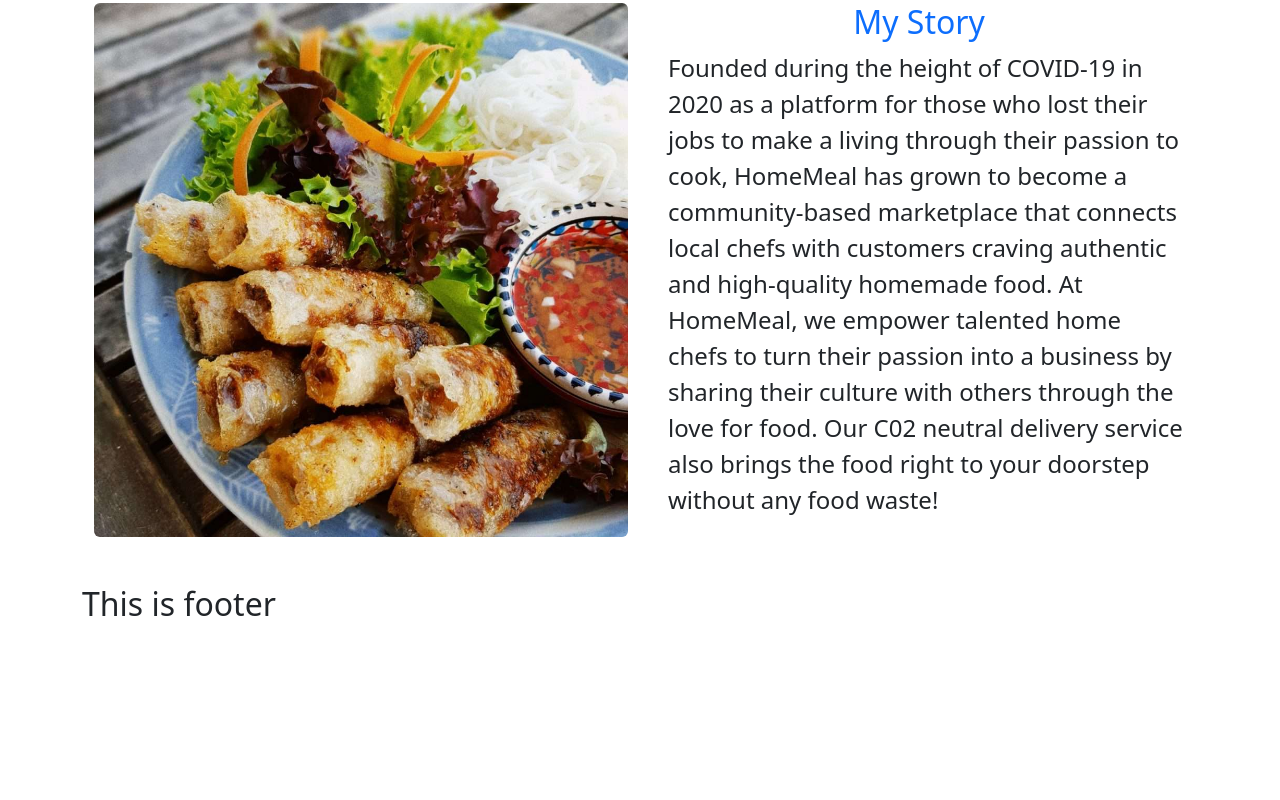
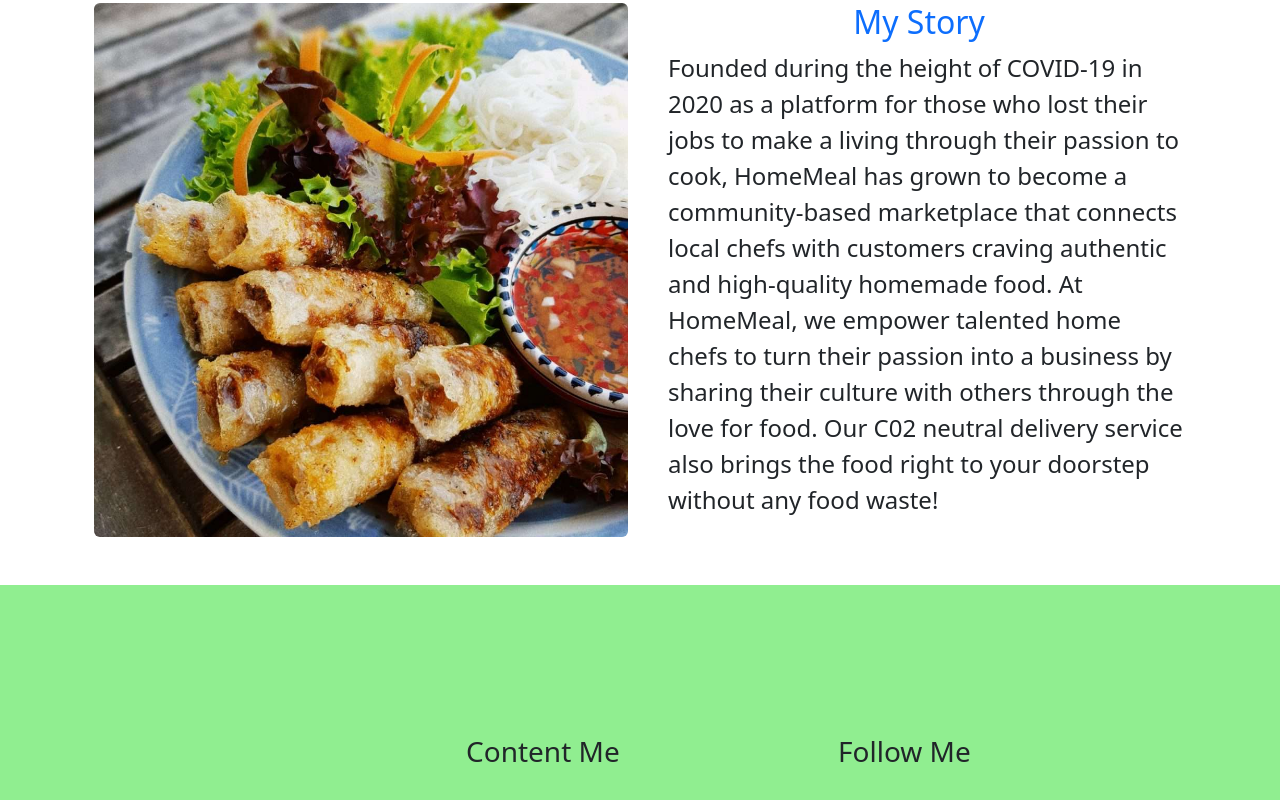
Before and after one commit to Kauserul/meridian-fitness-client-site, a React (Create React App) app: page / in a window 1280 px wide. Shown: the part 926-1726 px from the top of the page. Before the commit the page ends 1558 px from the top, so only its background shows below. Built offline with nearby package versions, Linux system fonts and the light colour scheme; no server answers.

Commit message:
reveiw added

```diff
--- a/src/App.js
+++ b/src/App.js
@@ -5,7 +5,7 @@
 
 function App() {
   return (
-    <div className='container'>
+    <div className=''>
         <RouterProvider router={router}></RouterProvider>
     </div>
   );
--- a/src/Pages/Home/Home/Home.js
+++ b/src/Pages/Home/Home/Home.js
@@ -5,7 +5,7 @@
 
 const Home = () => {
     return (
-        <div>
+        <div className='container'>
             <div className='home-banner'>
                 <div className='w-25 text-white ms-5'>
                     <h2 className='fs-2 banner-title'>Home Made Food
--- a/src/Pages/Home/Services/Services.js
+++ b/src/Pages/Home/Services/Services.js
@@ -15,7 +15,7 @@
             })
     }, [])
     return (
-        <div className='mt-5 mb-5'>
+        <div className='mt-5 mb-5 container'>
             <div className='text-center mb-5'>
                 <h2>Ready to Orders</h2>
                 <p>Try some of our best foods</p>
--- /dev/null
+++ b/src/Pages/Review/Review.js
@@ -0,0 +1,43 @@
+import React from 'react';
+
+const Review = () => {
+    const handleReview = e =>{
+        e.preventDefault()
+
+        const form = e.target;
+        const name = form.name.value;
+        const img_url = form.image.value;
+        const message = form.message.value;
+
+        const review = {
+            name,
+            img_url,
+            message
+        }
+
+        fetch('http://localhost:5000/review', {
+            method : "POST",
+            headers : {
+                'content-type' : 'application/json'
+            },
+            body : JSON.stringify(review)
+        })
+        .then(res => res.json())
+        .then(data => console.log(data))
+    }
+    return (
+        <div className='mb-5'>
+            <h2>Review</h2>
+            <form onSubmit={handleReview}>
+                <input className='me-3 mb-3' type="text" name='name' placeholder='name' />
+                <input type="text" name='image' placeholder='image_URL' />
+                <br />
+                <textarea name="message" id="" cols="50" rows="3" placeholder='Your comment'></textarea>
+                <br />
+                <button type="submit">Add Review</button>
+            </form>
+        </div>
+    );
+};
+
+export default Review;
--- a/src/Pages/ServiceDetails/ServiceDetails.js
+++ b/src/Pages/ServiceDetails/ServiceDetails.js
@@ -3,17 +3,19 @@
 import Container from 'react-bootstrap/Container';
 import Row from 'react-bootstrap/Row';
 import Col from 'react-bootstrap/Col';
+import Review from '../Review/Review';
 
 const ServiceDetails = () => {
 
     const service = useLoaderData();
 
-    const {img, _id, name, des, price, rating} = service
+    const { img, _id, name, des, price, rating } = service
     return (
+        <div className='container'>
             <Container className='mt-5 mb-5'>
                 <Row>
                     <Col lg='6'>
-                    <img  style={{height : '500px', width:'32rem'}} src={img} alt="" srcset="" />
+                        <img style={{ height: '500px', width: '32rem' }} src={img} alt=""/>
                     </Col>
                     <Col lg='6'>
                         <h2>{name}</h2>
@@ -25,6 +27,11 @@
                     </Col>
                 </Row>
             </Container>
+
+            <div>
+                <Review></Review>
+            </div>
+        </div>
     );
 };
 
--- /dev/null
+++ b/src/Pages/Shared/Footer/Footer.css
@@ -0,0 +1,4 @@
+.footer{
+    background-color: lightgreen;
+    padding: 150px 10px;
+}
--- a/src/Pages/Shared/Footer/Footer.js
+++ b/src/Pages/Shared/Footer/Footer.js
@@ -1,9 +1,25 @@
 import React from 'react';
+import { Col, Container, Row } from 'react-bootstrap';
+import './Footer.css'
 
 const Footer = () => {
     return (
-        <div>
-            <h2>This is footer</h2>
+        <div className='footer w-100'>
+            <div className='container'>
+                <Container>
+                    <Row>
+                        <Col lg='4'>
+
+                        </Col>
+                        <Col lg='4'>
+                            <h3>Content Me</h3>
+                        </Col>
+                        <Col lg='4'>
+                            <h3>Follow Me</h3>
+                        </Col>
+                    </Row>
+                </Container>
+            </div>
         </div>
     );
 };
```
Lines whose indentation alone changed are shown as unchanged.
